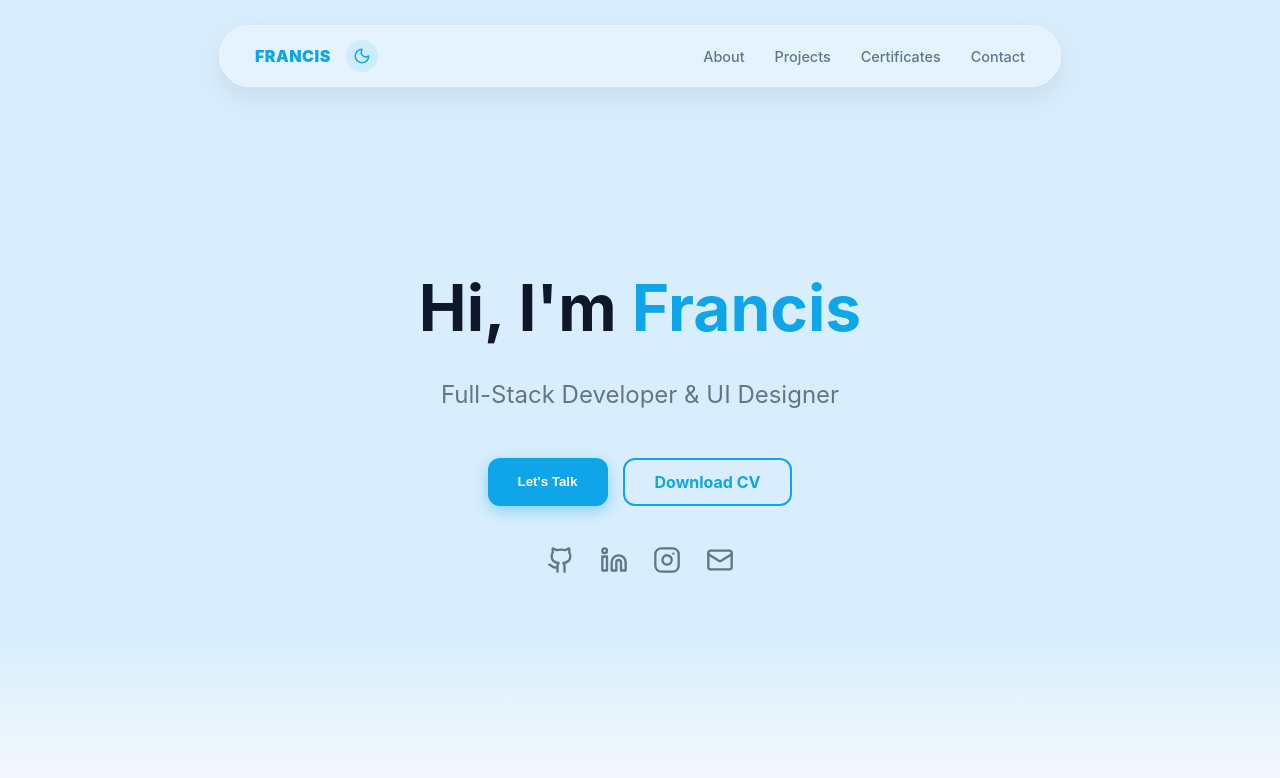
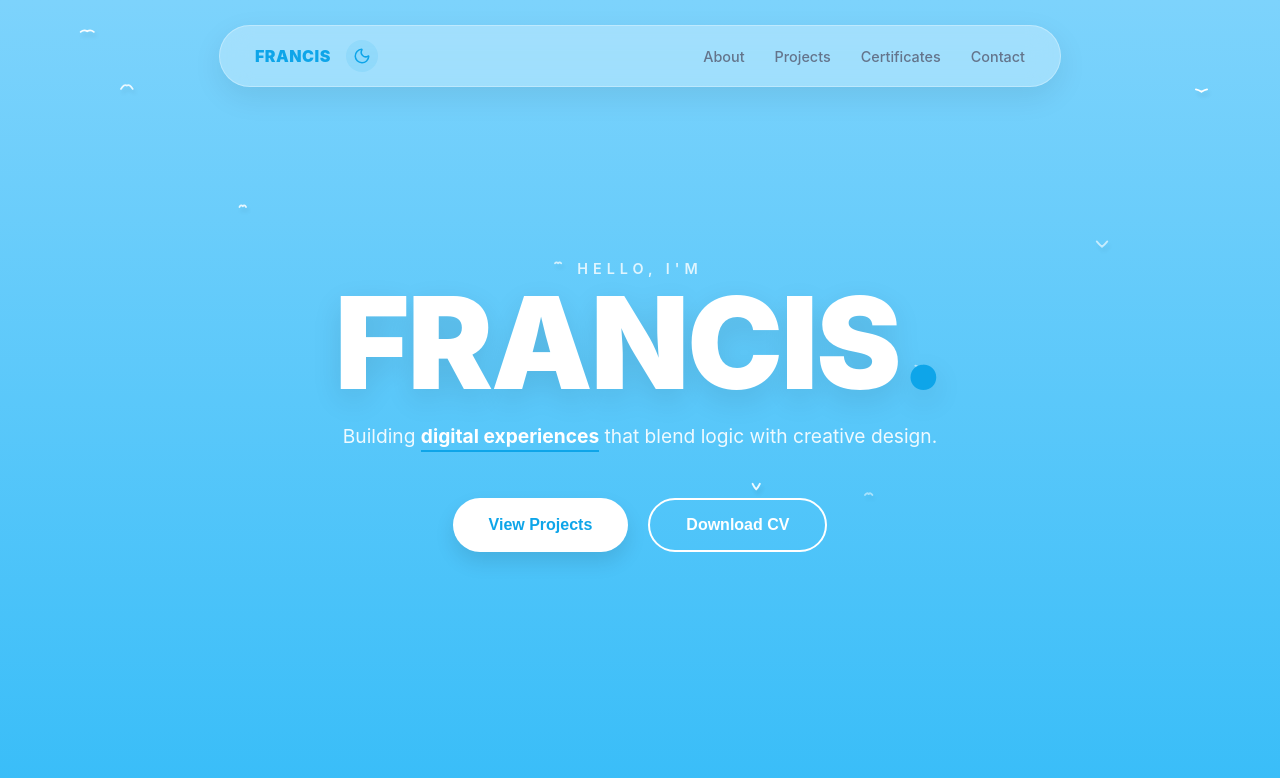
Before and after one commit to franc1s-513/my-portfolio-R-, a React (Vite) app: page / in a window 1280 px wide. Shown: the top 778 px of the page. Built offline with nearby package versions, Linux system fonts and the light colour scheme.

Commit message:
aded floating background

```diff
--- a/src/App.jsx
+++ b/src/App.jsx
@@ -1,26 +1,24 @@
-import Contact from './pages/Contact';
-import About from './pages/About';
+import React from 'react';
 import { BrowserRouter as Router, Routes, Route } from 'react-router-dom';
+import SkyAndBirds from './components/WindParticles'; // The new component
+import CustomCursor from './components/CustomCursor';
 import Navbar from './components/navbar';
 import Home from './pages/Home';
-import Projects from './pages/Projects';
-import Certificates from './pages/Certificates';
-import CustomCursor from './components/CustomCursor';
 
 function App() {
   return (
     <Router>
-      {/* The cursor sits globally here */}
+      {/* 1. The solid sky and flapping birds */}
+      <SkyAndBirds />
+
+      {/* 2. The high-speed cursor */}
       <CustomCursor />
 
       <Navbar />
 
       <Routes>
         <Route path="/" element={<Home />} />
-        <Route path="/about" element={<About />} />
-        <Route path="/projects" element={<Projects />} />
-        <Route path="/contact" element={<Contact />} />
-        <Route path="/certificates" element={<Certificates />} />
+        {/* other routes... */}
       </Routes>
     </Router>
   );
--- /dev/null
+++ b/src/components/WindParticles.jsx
@@ -0,0 +1,119 @@
+import React, { useEffect, useRef } from 'react';
+
+const SkyAndBirds = () => {
+  const canvasRef = useRef(null);
+
+  useEffect(() => {
+    const canvas = canvasRef.current;
+    const ctx = canvas.getContext('2d');
+    let animationFrameId;
+
+    const handleResize = () => {
+      canvas.width = window.innerWidth;
+      canvas.height = window.innerHeight;
+    };
+    window.addEventListener('resize', handleResize);
+    handleResize();
+
+    const birds = [];
+    const birdCount = 12; // Fewer birds make it look more realistic and "elevated"
+
+    class Bird {
+      constructor() {
+        this.reset();
+        // Randomize initial positions so they don't all fly in a line
+        this.x = Math.random() * canvas.width;
+      }
+
+      reset() {
+        this.x = -50; // Start off-screen
+        this.y = Math.random() * (canvas.height * 0.7); // Stay in upper sky area
+        this.size = Math.random() * 4 + 3; // Small and elegant
+        this.speedX = Math.random() * 1.5 + 1;
+        this.speedY = Math.random() * 0.4 - 0.2;
+        this.wingSpan = Math.random() * Math.PI; // Random start for wing flap
+        this.wingSpeed = Math.random() * 0.1 + 0.05;
+        this.opacity = Math.random() * 0.6 + 0.4;
+      }
+
+      update() {
+        this.x += this.speedX;
+        this.y += this.speedY;
+        this.wingSpan += this.wingSpeed;
+
+        // Reset when bird flies off right side
+        if (this.x > canvas.width + 50) {
+          this.reset();
+        }
+      }
+
+      draw() {
+        const flap = Math.sin(this.wingSpan) * this.size;
+
+        ctx.save();
+        ctx.translate(this.x, this.y);
+
+        // Elevation effect: Subtle shadow behind the bird
+        ctx.shadowColor = 'rgba(0, 0, 0, 0.1)';
+        ctx.shadowBlur = 4;
+        ctx.shadowOffsetX = 2;
+        ctx.shadowOffsetY = 4;
+
+        ctx.strokeStyle = `rgba(255, 255, 255, ${this.opacity})`;
+        ctx.lineWidth = 1.8;
+        ctx.lineCap = 'round';
+        ctx.lineJoin = 'round';
+
+        // Draw simple flapping V-shape bird
+        ctx.beginPath();
+        // Left wing
+        ctx.moveTo(-this.size, flap);
+        ctx.quadraticCurveTo(-this.size / 2, 0, 0, 2);
+        // Right wing
+        ctx.quadraticCurveTo(this.size / 2, 0, this.size, flap);
+        ctx.stroke();
+
+        ctx.restore();
+      }
+    }
+
+    for (let i = 0; i < birdCount; i++) {
+      birds.push(new Bird());
+    }
+
+    const animate = () => {
+      ctx.clearRect(0, 0, canvas.width, canvas.height);
+      birds.forEach(bird => {
+        bird.update();
+        bird.draw();
+      });
+      animationFrameId = requestAnimationFrame(animate);
+    };
+
+    animate();
+
+    return () => {
+      window.removeEventListener('resize', handleResize);
+      cancelAnimationFrame(animationFrameId);
+    };
+  }, []);
+
+  return (
+    <canvas
+      ref={canvasRef}
+      style={{
+        position: 'fixed',
+        top: 0,
+        left: 0,
+        width: '100vw',
+        height: '100vh',
+        zIndex: -1,
+        pointerEvents: 'none',
+        // SOLID SKY BLUE GRADIENT (Removes the whitish corners)
+        background: 'linear-gradient(180deg, #7dd3fc 0%, #38bdf8 100%)'
+      }}
+    />
+  );
+};
+
+export default SkyAndBirds;
--- a/src/pages/Home.jsx
+++ b/src/pages/Home.jsx
@@ -1,90 +1,124 @@
 import React from 'react';
-import { Github, Linkedin, Instagram,Mail } from 'lucide-react';
+import { motion } from 'framer-motion';
 
 const Home = () => {
   return (
-    <div style={{
-      height: '100vh',
-      display: 'flex',
-      flexDirection: 'column',
-      justifyContent: 'center',
-      alignItems: 'center',
-      textAlign: 'center',
-      background:'transparent'
-    }}>
-      <h1 style={{ fontSize: '4rem', marginBottom: '10px', color: '#0f172a' }}>
-        Hi, I'm <span style={{ color: '#0ea5e9' }}>Francis</span>
-      </h1>
-      <p style={{ fontSize: '1.5rem', color: '#64748b' }}>
-        Full-Stack Developer & UI Designer
-      </p>
+    <div style={styles.container}>
+      {/* This main content area is transparent so you see the birds clearly */}
+      <motion.div
+        initial={{ opacity: 0, y: 30 }}
+        animate={{ opacity: 1, y: 0 }}
+        transition={{ duration: 1, ease: "easeOut" }}
+        style={styles.content}
+      >
+        <h2 style={styles.greeting}>HELLO, I'M</h2>
 
-      {/* Button Row */}
-      <div style={{ display: 'flex', gap: '15px', marginTop: '25px' }}>
-        <button style={styles.primaryButton}>
-          Let's Talk
-        </button>
+        {/* Massive White Heading for a premium feel */}
+        <h1 style={styles.name}>
+          FRANCIS<span style={styles.dot}>.</span>
+        </h1>
 
-        <a
-          href="/resume.pdf"
-          download="Francis_Resume.pdf"
-          style={styles.secondaryButton}
-        >
-          Download CV
-        </a>
-      </div>
+        <p style={styles.tagline}>
+          Building <span style={styles.highlight}>digital experiences</span> that
+          blend logic with creative design.
+        </p>
 
-      {/* Social Icons Row */}
-      <div style={{ display: 'flex', gap: '25px', marginTop: '40px' }}>
-        <a href="https://github.com/your-username" target="_blank" rel="noreferrer" style={styles.socialLink}>
-          <Github size={28} />
-        </a>
-        <a href="https://linkedin.com/in/your-username" target="_blank" rel="noreferrer" style={styles.socialLink}>
-          <Linkedin size={28} />
-        </a>
-        <a href="https://instagram.com/your-username" target="_blank" rel="noreferrer" style={styles.socialLink}>
-          <Instagram size={28} />
-        </a>
-        {/* New Email Link */}
-        <a href="mailto:your-email@example.com" style={styles.socialLink}>
-          <Mail size={28} />
-        </a>
-      </div>
+        <div style={styles.ctaGroup}>
+          <motion.button
+            whileHover={{ scale: 1.05, backgroundColor: '#ffffff', color: '#0ea5e9' }}
+            whileTap={{ scale: 0.95 }}
+            style={styles.primaryBtn}
+          >
+            View Projects
+          </motion.button>
+
+          <motion.button
+            whileHover={{ scale: 1.05, background: 'rgba(255,255,255,0.2)' }}
+            whileTap={{ scale: 0.95 }}
+            style={styles.secondaryBtn}
+          >
+            Download CV
+          </motion.button>
+        </div>
+      </motion.div>
     </div>
   );
 };
 
 const styles = {
-  primaryButton: {
-    padding: '12px 30px',
-    backgroundColor: '#0ea5e9',
-    color: 'white',
-    border: 'none',
-    borderRadius: '12px',
-    fontWeight: 'bold',
-    cursor: 'pointer',
-    boxShadow: '0 5px 15px rgba(14, 165, 233, 0.4)',
-    textDecoration: 'none',
-    transition: '0.3s'
-  },
-  secondaryButton: {
-    padding: '12px 30px',
-    backgroundColor: 'transparent',
-    color: '#0ea5e9',
-    border: '2px solid #0ea5e9',
-    borderRadius: '12px',
-    fontWeight: 'bold',
-    cursor: 'pointer',
-    textDecoration: 'none',
-    display: 'inline-block',
-    transition: '0.3s'
-  },
-  socialLink: {
-    color: '#64748b',
-    transition: '0.3s',
+  container: {
+    height: '100vh',
     display: 'flex',
     alignItems: 'center',
-    justifyContent: 'center'
+    justifyContent: 'center',
+    textAlign: 'center',
+    padding: '0 20px',
+  },
+  content: {
+    zIndex: 2,
+    maxWidth: '800px',
+  },
+  greeting: {
+    fontSize: '0.9rem',
+    letterSpacing: '5px',
+    color: 'rgba(255, 255, 255, 0.8)', // Semi-transparent white
+    fontWeight: '600',
+    marginBottom: '15px',
+  },
+  name: {
+    fontSize: 'clamp(3.5rem, 12vw, 8rem)', // Large and breathable
+    fontWeight: '900',
+    margin: '0',
+    lineHeight: '0.8',
+    color: '#FFFFFF', // Solid White
+    letterSpacing: '-2px',
+    // Adds that "Elevated" look to the text
+    textShadow: '0 10px 30px rgba(0, 0, 0, 0.1)',
+  },
+  dot: {
+    color: '#0ea5e9', // Sky blue dot for a pop of color
+  },
+  tagline: {
+    fontSize: '1.2rem',
+    color: 'rgba(255, 255, 255, 0.9)',
+    marginTop: '30px',
+    fontWeight: '400',
+  },
+  highlight: {
+    color: '#FFFFFF',
+    fontWeight: '700',
+    textDecoration: 'none', // REMOVES THAT UNDERLINE
+    borderBottom: '2px solid #0ea5e9', // Cleaner, stylish highlight
+    paddingBottom: '2px',
+  },
+  ctaGroup: {
+    marginTop: '50px',
+    display: 'flex',
+    gap: '20px',
+    justifyContent: 'center',
+  },
+  primaryBtn: {
+    padding: '16px 36px',
+    borderRadius: '50px',
+    border: 'none',
+    backgroundColor: '#FFFFFF', // High contrast
+    color: '#0ea5e9',
+    fontSize: '1rem',
+    fontWeight: '700',
+    cursor: 'pointer',
+    transition: 'all 0.3s ease',
+    boxShadow: '0 10px 20px rgba(0,0,0,0.1)',
+  },
+  secondaryBtn: {
+    padding: '16px 36px',
+    borderRadius: '50px',
+    border: '2px solid #FFFFFF',
+    backgroundColor: 'transparent',
+    color: '#FFFFFF',
+    fontSize: '1rem',
+    fontWeight: '700',
+    cursor: 'pointer',
+    transition: 'all 0.3s ease',
   }
 };
 
```
Also changed, not shown: src/components/SkyAndBirds.jsx (added, +134 -0 lines).
